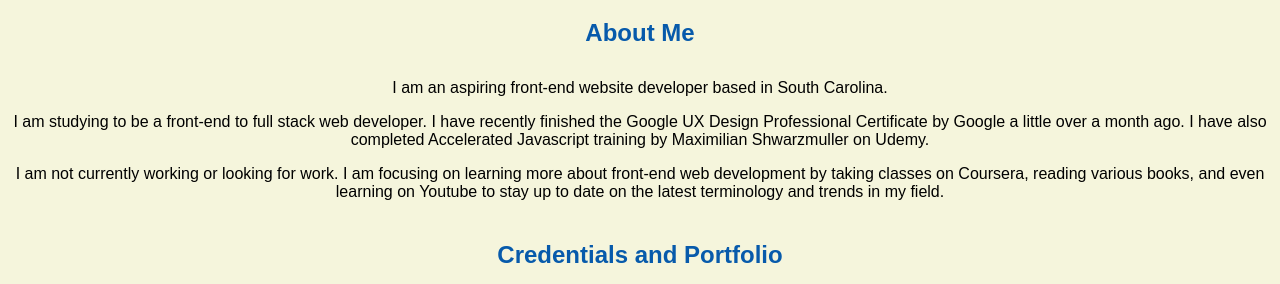
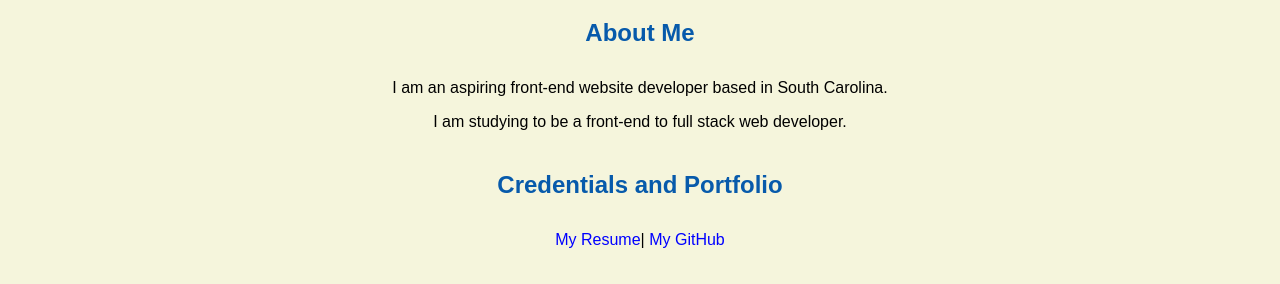
Before and after one commit to GowerReagan/GowerReagan.github.io, a plain HTML site: page index.html in a window 1280 px wide. Shown: the part 516-800 px from the top of the page. Drawn offline with Linux system fonts and the light colour scheme.

Commit message:
Update index.html

```diff
--- a/index.html
+++ b/index.html
@@ -20,13 +20,8 @@
     <h2>About Me</h2>
     <p>I am an aspiring front-end website developer based in South Carolina.</p>
     <p>I am studying to be a front-end to full stack web developer.
-     I have recently finished the Google UX Design Professional Certificate by Google
-     a little over a month ago. I have also completed Accelerated Javascript training
-     by Maximilian Shwarzmuller on Udemy.</P>
-     <p>I am not currently working or looking for work.
-     I am focusing on learning more about front-end web development by taking
-     classes on Coursera, reading various books, and even learning on Youtube
-     to stay up to date on the latest terminology and trends in my field.</p>
+
+     </p>
 
      <h2>Credentials and Portfolio</h2>
 
```
